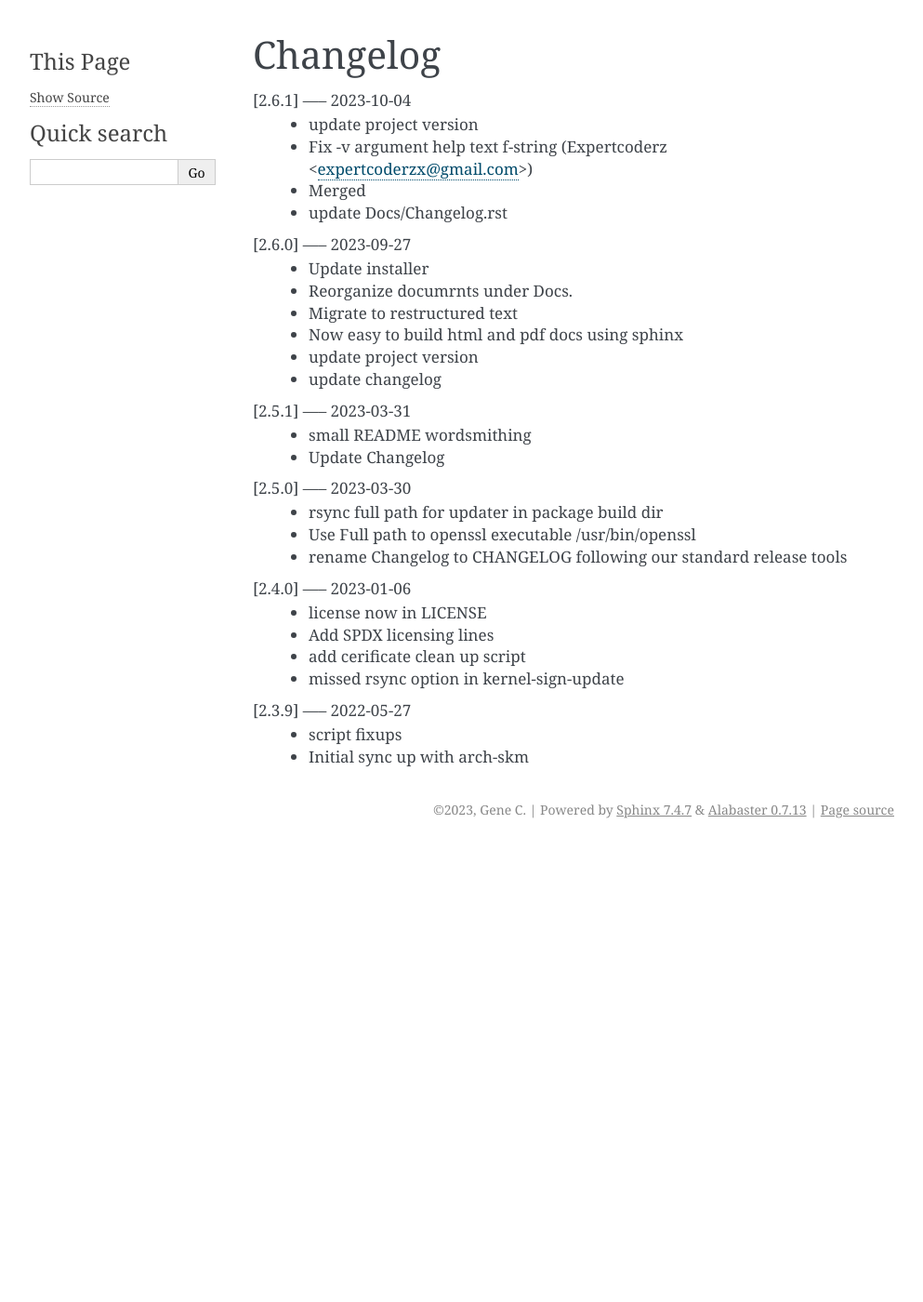
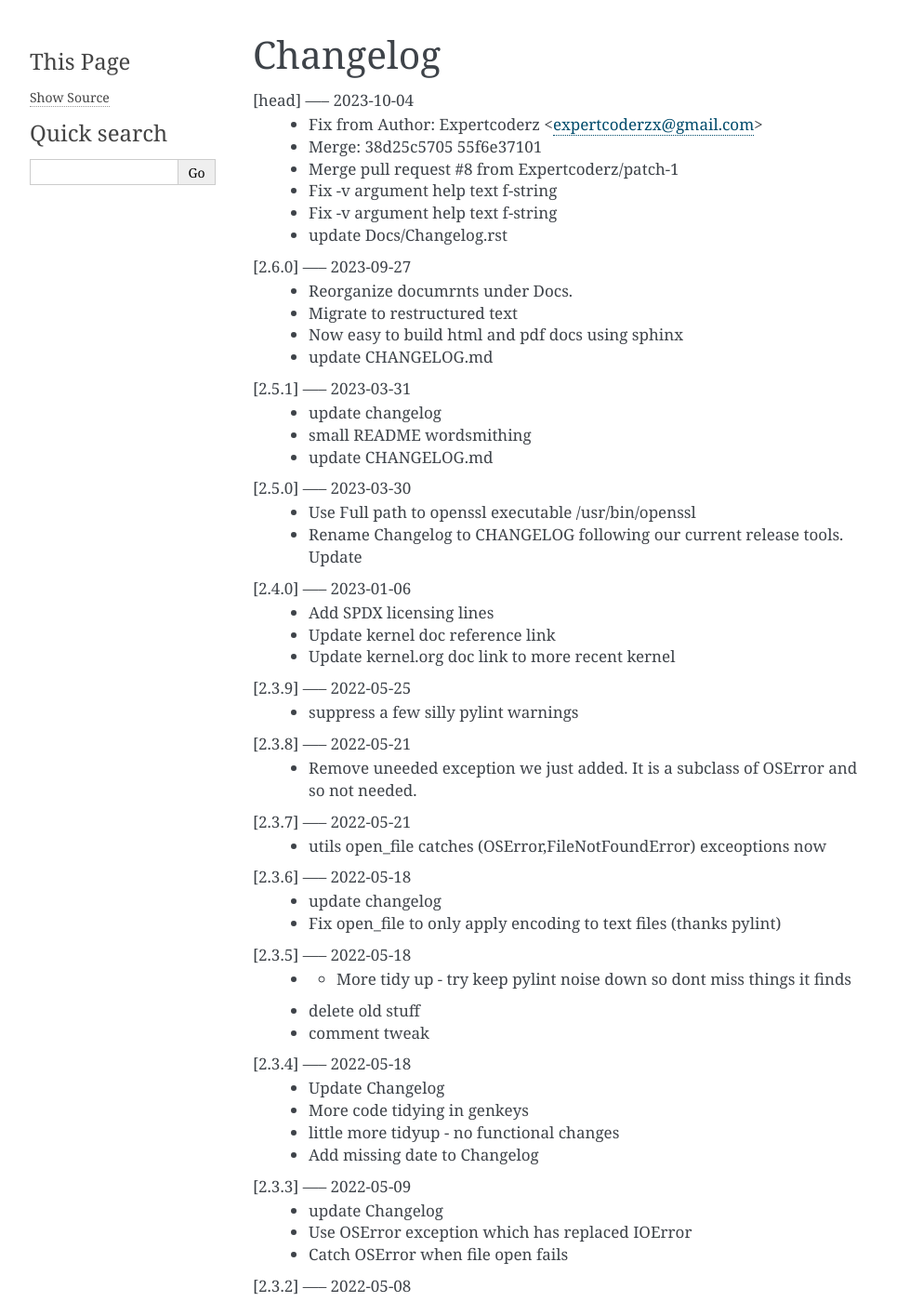
Before and after one commit to gene-git/Arch-SKM, a Sphinx documentation site: the page built from Docs/Changelog.rst, in a window 1280 px wide and 1400 px high. Shown: the whole window at 93% size, without its empty margins (148-1141 px from the left). Built offline with Sphinx 7.4.7, drawn with Linux system fonts in a browser that asks for light colours; pages that are not in the unit, such as notebooks, are missing from menus; some of the changed text lies outside the part shown.

Commit message:
update Docs/Changelog.rst

```diff
--- a/Docs/Changelog.rst
+++ b/Docs/Changelog.rst
@@ -1,35 +1,198 @@
 Changelog
 =========
 
-[2.6.1] ----- 2023-10-04
- * update project version
- * Fix -v argument help text f-string (Expertcoderz <expertcoderzx@gmail.com>)
- * Merged
+[head] ----- 2023-10-04
+ * Fix from Author: Expertcoderz <expertcoderzx@gmail.com>
+ * Merge: 38d25c5705 55f6e37101
+ * Merge pull request #8 from Expertcoderz/patch-1
+ * Fix -v argument help text f-string
+ * Fix -v argument help text f-string
  * update Docs/Changelog.rst
 
 [2.6.0] ----- 2023-09-27
- * Update installer
  * Reorganize documrnts under Docs.
  * Migrate to restructured text
  * Now easy to build html and pdf docs using sphinx
- * update project version
- * update changelog
+ * update CHANGELOG.md
 
 [2.5.1] ----- 2023-03-31
+ * update changelog
  * small README wordsmithing
+ * update CHANGELOG.md
+
+[2.5.0] ----- 2023-03-30
+ * Use Full path to openssl executable /usr/bin/openssl
+ * Rename Changelog to CHANGELOG following our current release tools. Update
+
+[2.4.0] ----- 2023-01-06
+ * Add SPDX licensing lines
+ * Update kernel doc reference link
+ * Update kernel.org doc link to more recent kernel
+
+[2.3.9] ----- 2022-05-25
+ * suppress a few silly pylint warnings
+
+[2.3.8] ----- 2022-05-21
+ * Remove uneeded exception we just added. It is a subclass of OSError and so not needed.
+
+[2.3.7] ----- 2022-05-21
+ * utils open_file catches (OSError,FileNotFoundError) exceoptions now
+
+[2.3.6] ----- 2022-05-18
+ * update changelog
+ * Fix open_file to only apply encoding to text files (thanks  pylint)
+
+[2.3.5] ----- 2022-05-18
+ * - More tidy up - try keep pylint noise down so dont miss things it finds
+ * delete old stuff
+ * comment tweak
+
+[2.3.4] ----- 2022-05-18
+ * Update Changelog
+ * More code tidying in genkeys
+ * little more tidyup - no functional changes
+ * Add missing date to Changelog
+
+[2.3.3] ----- 2022-05-09
+ * update Changelog
+ * Use OSError exception which has replaced IOError
+ * Catch OSError when file open fails
+
+[2.3.2] ----- 2022-05-08
+ * Ack and Tested by by @itoffshore
+ * update Changelog
+ * trivial tidy
+
+[2.3.1] ----- 2022-05-08
+ * more code tidying
+ * Update Changelog
+ * fix typo for refresh check
+ * tidy and improve exception handling
+ * tidy
+ * more cleaning
+ * more tidy
+ * more tidy ups
+ * some code tidying
+ * another typo!
+ * typo
+ * fix file to name to avoid module conflict
+
+[2.3.0] ----- 2022-05-08
+ * - Code re-org to be more robust and easier to read.
+ * - Introduce KernelModSigner class and ModuleTool class to help organize
+ * - Functionality is unchanged.
+
+[2.2.1] ----- 2022-05-04
+ * Update Changelog and README to reflect sign_module.py replacing sign_manual.sh
+ * Changelog - add date for 2.2.0
+
+[2.2.0] ----- 2022-05-04
+ * update changelog
+ * archive sign_manual.sh
+ * turn off dev to ready for production
+ * Improve module signing scripts:
+ * - sign_module.py replaces sign_manual.sh
+ * - dkms/kernel_sign.sh updated accordingly
+ * - install-certs updated accordingly
+ * - adds dependency : python-zstandard for handling zst compressed modules
+ * README - small markdown tweaks
+
+[2.1.1] ----- 2022-05-03
+ * update changelog
+ * typo
+
+[2.1.0] ----- 2022-05-03
+ * update Changelog
+ * The key type and hash are now saved in files along side the keys. This allows the signing script to read them, and this means it no longer has hardcoded hash.  the sign script falls back on sha512 in case of previous key directory without a saved hash
+ * remove extraneous |
+
+[2.0.0] ----- 2022-05-02
+ * update changelog
+ * word smith README
+ * fix markdown on last addition
+
+[1.3.5] ----- 2022-05-02
+ * Update README and Changelog
+ * Add few more words about some available tooks by @itoffshore
+
+[1.3.4] ----- 2022-05-02
+ * Update Changelog
+ * White space patches from @itoffshore
+
+[1.3.3] ----- 2022-05-02
+ * Update Changelog
+ * Typo in echo found by @itoffshore
+ * Changelog udpate
+ * Add reference to @itoffshore aur package and github repo
+
+[1.3.2] ----- 2022-05-02
+ * Fix hexdump typo "--e" to "-e"
+ * Changelog update
+ * Mindor markdown tweaks
+
+[1.3.1] ----- 2022-05-02
+ * typo fix
  * Update Changelog
 
-[2.5.0] ----- 2023-03-30
- * rsync full path for updater in package build dir
- * Use Full path to openssl executable /usr/bin/openssl
- * rename Changelog to CHANGELOG following our standard release tools
+[1.3.0] ----- 2022-05-02
+ * Per @ittoffshore, add comment about quoting wildcard characters
+ * Fixes from @itoffshore
+ * 1. For manual signing
+ * zstd modules use .zst instead of .zsrd
+ * support for gzip
+ * 2. For dkms
+ * Add gzip support
 
-[2.4.0] ----- 2023-01-06
- * license now in LICENSE
- * Add SPDX licensing lines
- * add cerificate clean up script
- * missed rsync option in kernel-sign-update
+[1.2.0] ----- 2022-05-01
+ * Expand help with reminder wildcards must be quoted
 
-[2.3.9] ----- 2022-05-27
- * script fixups
- * Initial sync up with arch-skm
+[1.1.0] ----- 2022-05-01
+ * tweak the prepare() example
+ * small word smithing
+
+[1.0.1] ----- 2022-05-01
+ * remove debugging
+
+[1.0.0] ----- 2022-05-01
+ * Update readme and changelog
+ * genkeys now handles multiple configs using shell glob with --config
+ * support utilities
+ * Rename tools to utils
+ * Share coupld functions via tools.py
+ * Add install-certs.py for use by package_headers() to simplify PKGBUILD
+ * Update package_headers() to remove reference to file no longer being created. Part of issue #3
+ * Add a little markdown to Changlelog.md
+ * Update changes for 0.8.0 and 0.8.1
+
+[0.8.1] ----- 2022-04-30
+ * Remove references to now unused scripts
+
+[0.8.0] ----- 2022-04-30
+ * fix typo
+ * Tidy up README
+ * As per itoffshore check for key exists prior to getting mtime. Fixes bug in check_refresh()
+
+[0.7.0] ----- 2022-04-30
+ * version [0.7.0]                                                     - 20220430
+ * - Add genkeys.py (replaces both genkeys.sh and fix_config.sh)
+ * This supports refresh key frequency (default is 7 days)
+ * PKGBUILD use: ./genkeys.py -v
+ * Creates new keys as needed and updates kernel config.
+ * version [0.6.0]                                                     - 20220430
+ * - Support zstd module compression in sign_manual.sh
+ * - Improve hexdump for signed module detection in sign_manual.sh
+ * - Has hardcoded sha512 hash - needs updating/replacing
+ * version [0.5.0]                                                     - 20220420
+ * - Switch to using elliptic curve
+
+[0.4.0] ----- 2021-10-20
+ * Update kernel-sign.sh for compressed modules
+
+[0.3.0] ----- 2019-11-15
+ * Tidy Readme
+
+[0.2.0] ----- 2019-11-10
+ * tidy up readme
+
+[0.1.0] ----- 2019-11-10
+ * Initial revision
```
